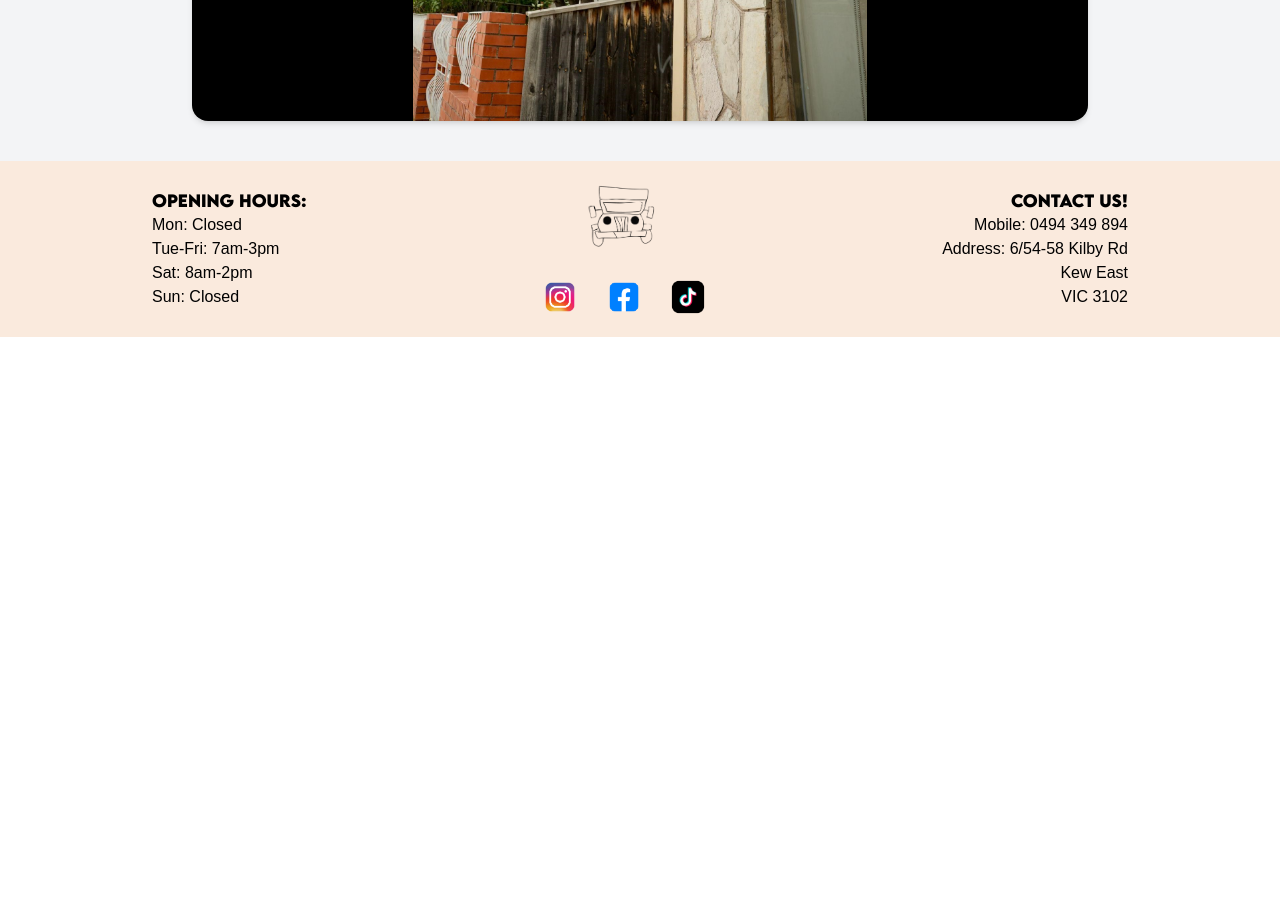
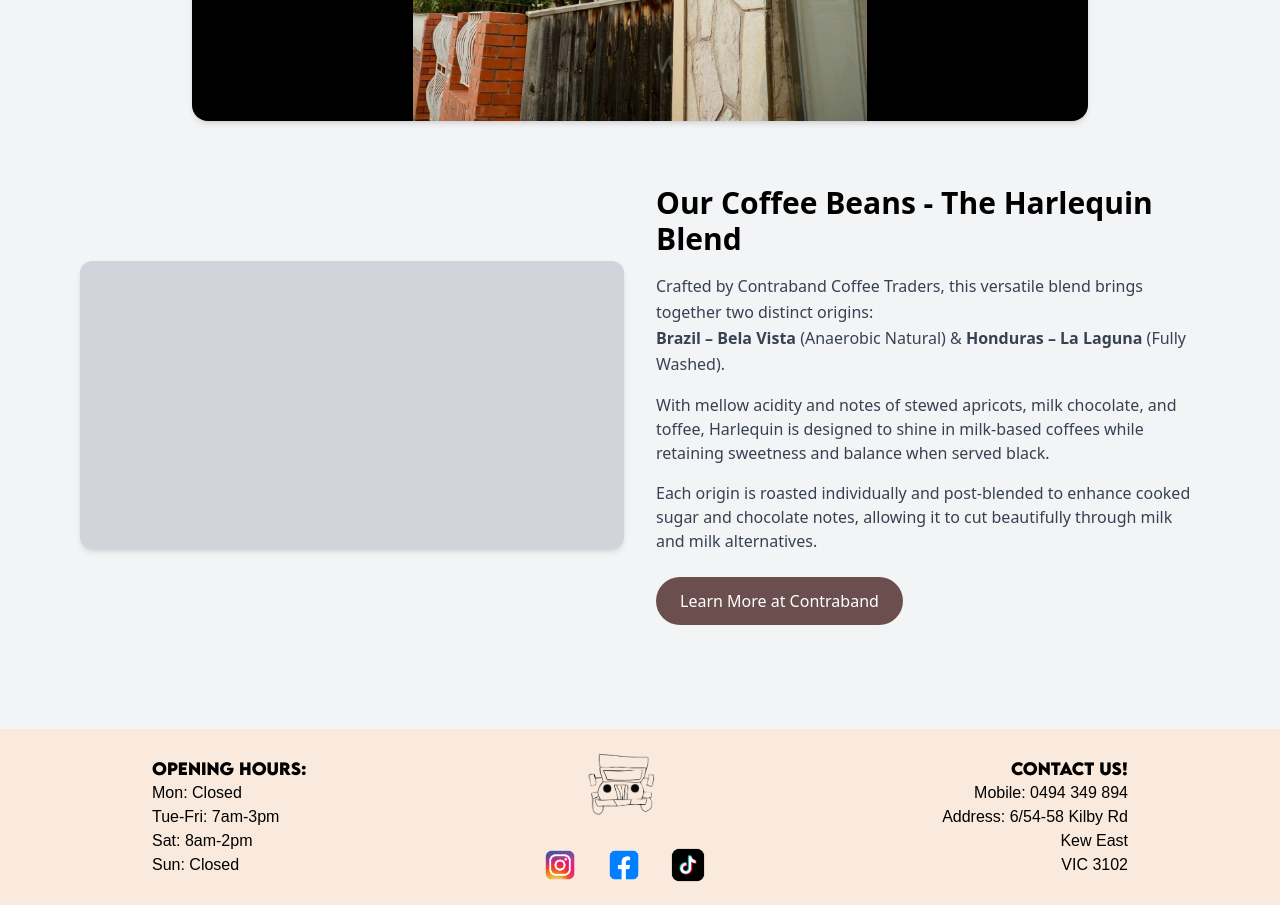
Before and after one commit to earvin-tech/miracle_cafe, a React (Vite) app: page / in a window 1280 px wide. Shown: the part 1380-2285 px from the top of the page. Before the commit the page ends 1717 px from the top, so only its background shows below. Built offline with nearby package versions, Linux system fonts and the light colour scheme; a web font is replaced by a local one.

Commit message:
feat: The Harlequin info add to home page

```diff
--- /dev/null
+++ b/src/components/Harlequin.jsx
@@ -0,0 +1,37 @@
+
+export default function Harlequin() {
+    return(
+        <section className="max-w-6xl mx-auto px-4 py-16">
+            <div className="grid grid-cols-1 md:grid-cols-2 gap-8 items-center">
+
+                {/* Placeholder Image */}
+                <div className="bg-gray-300 w-full h-72 rounded-xl shadow-md" />
+
+                {/* Coffee Info */}
+                <div>
+                    <h2 className="text-3xl font-semibold mb-4">Our Coffee Beans - The Harlequin Blend</h2>
+                    <p className="text-gray-700 mb-4 leading-relaxed">
+                        Crafted by Contraband Coffee Traders, this versatile blend brings together two distinct origins:
+                        <br />
+                        <strong>Brazil – Bela Vista</strong> (Anaerobic Natural) & <strong>Honduras – La Laguna</strong> (Fully Washed).
+                    </p>
+                    <p className="text-gray-700 mb-4">
+                        With mellow acidity and notes of stewed apricots, milk chocolate, and toffee, Harlequin is designed to shine in milk-based coffees while retaining sweetness and balance when served black.
+                    </p>
+                    <p className="text-gray-700 mb-6">
+                        Each origin is roasted individually and post-blended to enhance cooked sugar and chocolate notes, allowing it to cut beautifully through milk and milk alternatives.
+                    </p>
+                    <a
+                        href="https://contrabandcoffeetraders.com/product/the-harlequin/"
+                        target="_blank"
+                        rel="noopener noreferrer"
+                        className="inline-block bg-[#6B4F4F] text-white px-6 py-3 rounded-full hover:bg-[#4b3636] transition"
+                    >
+                        Learn More at Contraband
+                    </a>
+                </div>
+
+            </div>
+        </section>
+    )
+}
--- a/src/pages/Home.jsx
+++ b/src/pages/Home.jsx
@@ -3,6 +3,7 @@
 import HeroImage from "../components/HeroImage";
 import Carousel from "../components/Carousel";
 import SiteIntro from "../components/Intro";
+import Harlequin from "../components/Harlequin";
 
 export default function Home() {
     return (
@@ -11,6 +12,7 @@
           <HeroImage />
           <SiteIntro />
           <Carousel />
+          <Harlequin />
           <Footer />
         </div>
       );
```
